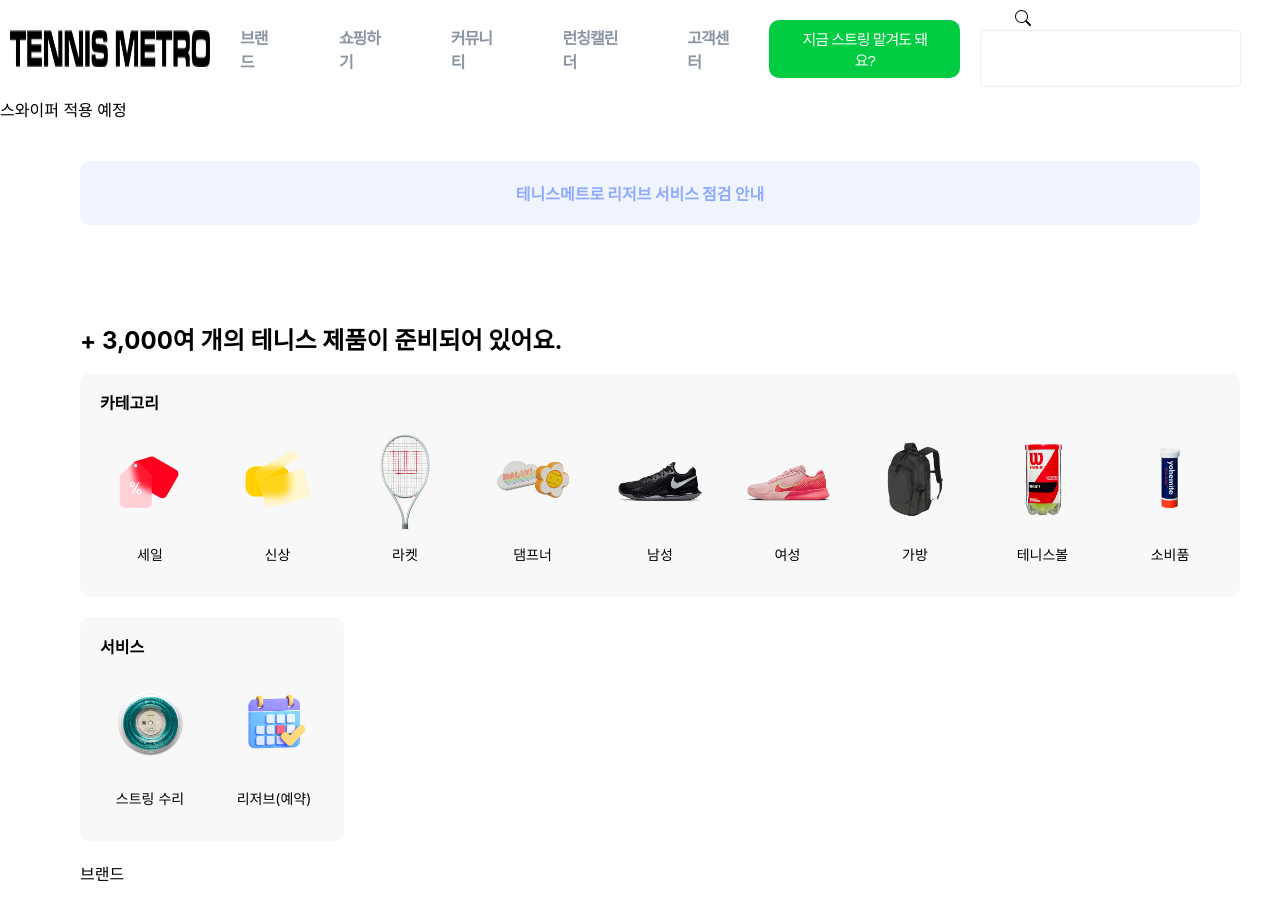
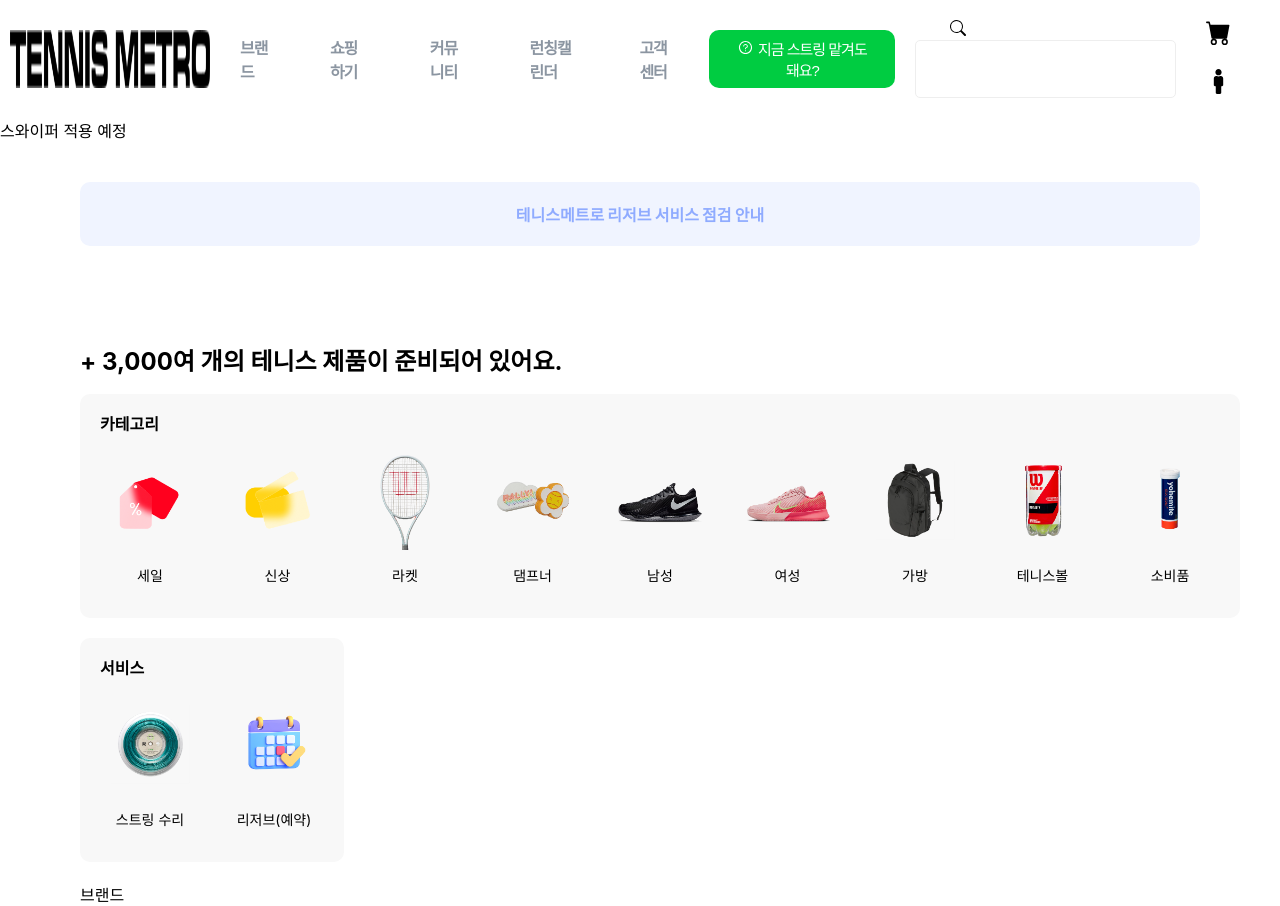
Before and after one commit to bellDev-code/tennisShop, a React (Create React App) app: page / in a window 1280 px wide. Before the commit the page ends 885 px from the top, so only its background shows below. Built offline with nearby package versions, Linux system fonts and the light colour scheme.

Commit message:
Add header profile

```diff
--- a/src/Components/Header/index.tsx
+++ b/src/Components/Header/index.tsx
@@ -1,8 +1,10 @@
 import React from 'react'
-import { Container, MenuList, MenuLink, LogoWrap, SearchBox, ReserveBtn, SearchForm, IconWrap } from './styles'
+import { Container, MenuList, MenuLink, LogoWrap, SearchBox, ReserveBtn, SearchForm, IconWrap, ProfileWrap } from './styles'
 import Logo from "../../assets/Logo/logo.png"
 import { headerList } from './mockup'
-import { BsSearch } from "react-icons/bs";
+import { BsSearch, BsFillCartFill } from "react-icons/bs";
+import { AiOutlineQuestionCircle } from "react-icons/ai"
+import { FaMale } from "react-icons/fa"
 
 const Header = () => {
     return (
@@ -16,13 +18,17 @@
                 })}
             </MenuList>
             <SearchBox>
-                <ReserveBtn>지금 스트링 맡겨도 돼요?</ReserveBtn>
+                <ReserveBtn><AiOutlineQuestionCircle />지금 스트링 맡겨도 돼요?</ReserveBtn>
                 <SearchForm>
                     <IconWrap>
                         <BsSearch />
                     </IconWrap>
                     <input type='text' />
                 </SearchForm>
+                <ProfileWrap>
+                    <BsFillCartFill />
+                    <FaMale />
+                </ProfileWrap>
             </SearchBox>
         </Container>
     )
--- a/src/Components/Header/styles.tsx
+++ b/src/Components/Header/styles.tsx
@@ -3,7 +3,7 @@
 
 export const Container = styled.div`
     display: flex;
-    justify-content: space-between;
+    justify-content: space-around;
     margin: 10px 10px;
 `
 
@@ -54,6 +54,10 @@
     padding: 8px 25px;
     border-radius: 10px;
     cursor: pointer;
+
+    > svg {
+        padding-right: 5px;
+    }
 `
 
 export const SearchForm = styled.form`
@@ -81,3 +85,12 @@
     left: 35px;
     z-index: 1;
 `
+
+export const ProfileWrap = styled.div`
+    cursor: pointer;
+    > svg {
+        width: 25px;
+        height: 25px;
+        padding: 10px;
+    }
+`
```
